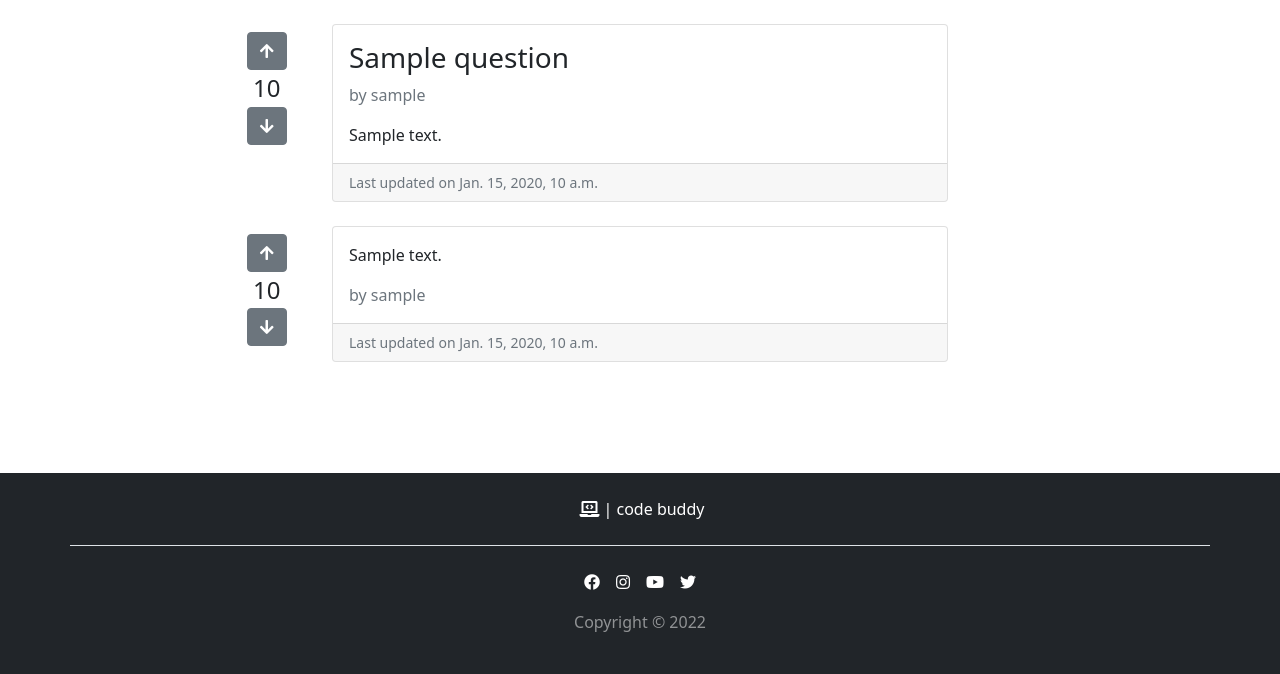
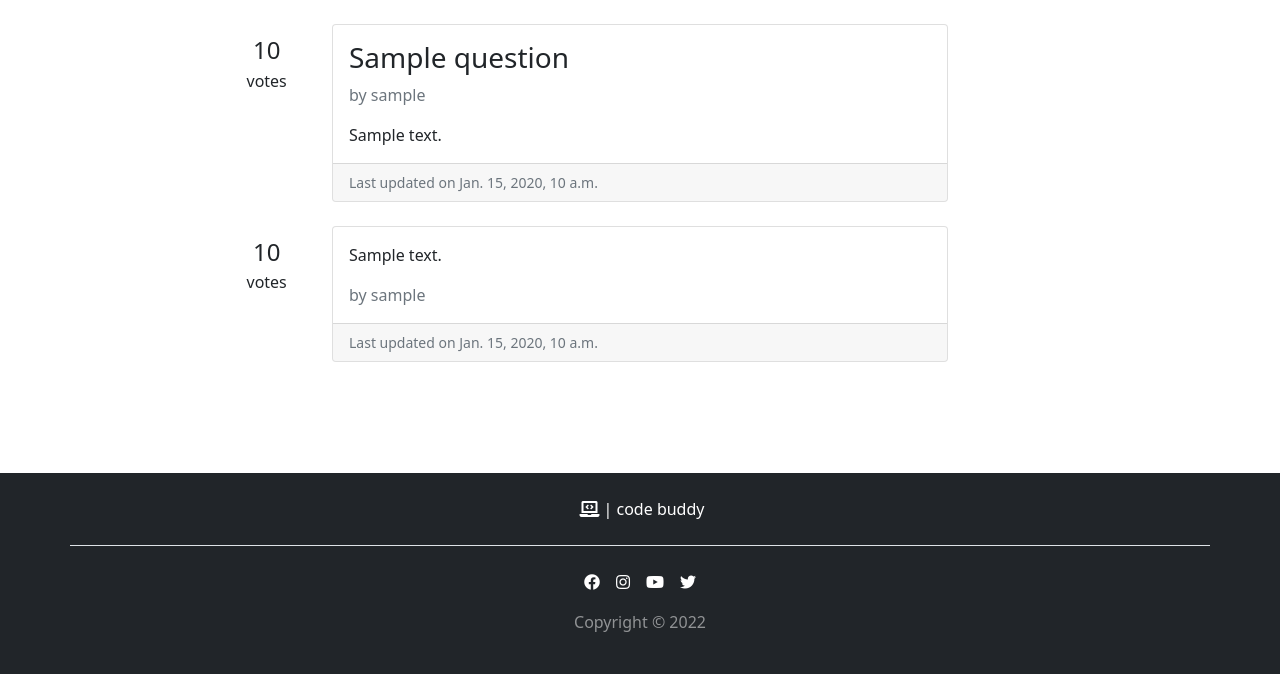
Before and after one commit to josswe26/code-buddy, a Django app: a page that uses templates/question_detail.html in a window 1280 px wide. Shown: the part 126-800 px from the top of the page. Run offline with Django 3.2, Linux system fonts and the light colour scheme; tables that the repository leaves empty hold one stand-in row (values such as "Sample post"); some libraries are stand-ins or nearby versions.

Commit message:
Hide voting buttons when user is not authenticated

```diff
--- a/templates/question_detail.html
+++ b/templates/question_detail.html
@@ -10,9 +10,14 @@
 
         <!-- Rating buttons and score for question -->
         <div class="col-2 col-md-1 offset-md-2 p-2 d-block-flex text-center">
-            <button class="btn btn-secondary"><i class="fas fa-arrow-up"></i></button>
+            {% if user.is_authenticated %}
+            <button class="btn btn-secondary"><i class="fas fa-arrow-up" aria-label="upvote question"></i></button>
             <h4 class="votes my-1">{{ question.votes_score }}</h4>
-            <button class="btn btn-secondary"><i class="fas fa-arrow-down"></i></button>
+            <button class="btn btn-secondary"><i class="fas fa-arrow-down" aria-label="downvote question"></i></button>
+            {% else %}
+            <h4 class="votes my-1">{{ question.votes_score }}</h4>
+            <p class="my-1 text-center">votes</p>
+            {% endif %}
         </div>
 
         <!-- Question -->
@@ -90,9 +95,14 @@
 
         <!-- Rating buttons and score for reply -->
         <div class="col-2 col-md-1 offset-md-2 p-2 d-block-flex text-center">
-            <button class="btn btn-secondary"><i class="fas fa-arrow-up"></i></button>
+            {% if user.is_authenticated %}
+            <button class="btn btn-secondary"><i class="fas fa-arrow-up" aria-label="upvote question"></i></button>
             <h4 class="votes my-1">{{ question.votes_score }}</h4>
-            <button class="btn btn-secondary"><i class="fas fa-arrow-down"></i></button>
+            <button class="btn btn-secondary"><i class="fas fa-arrow-down" aria-label="downvote question"></i></button>
+            {% else %}
+            <h4 class="votes my-1">{{ question.votes_score }}</h4>
+            <p class="my-1 text-center">votes</p>
+            {% endif %}
         </div>
 
         <!-- Display reply -->
```
Also changed, not shown: templates/index.html (+7 -2 lines).
